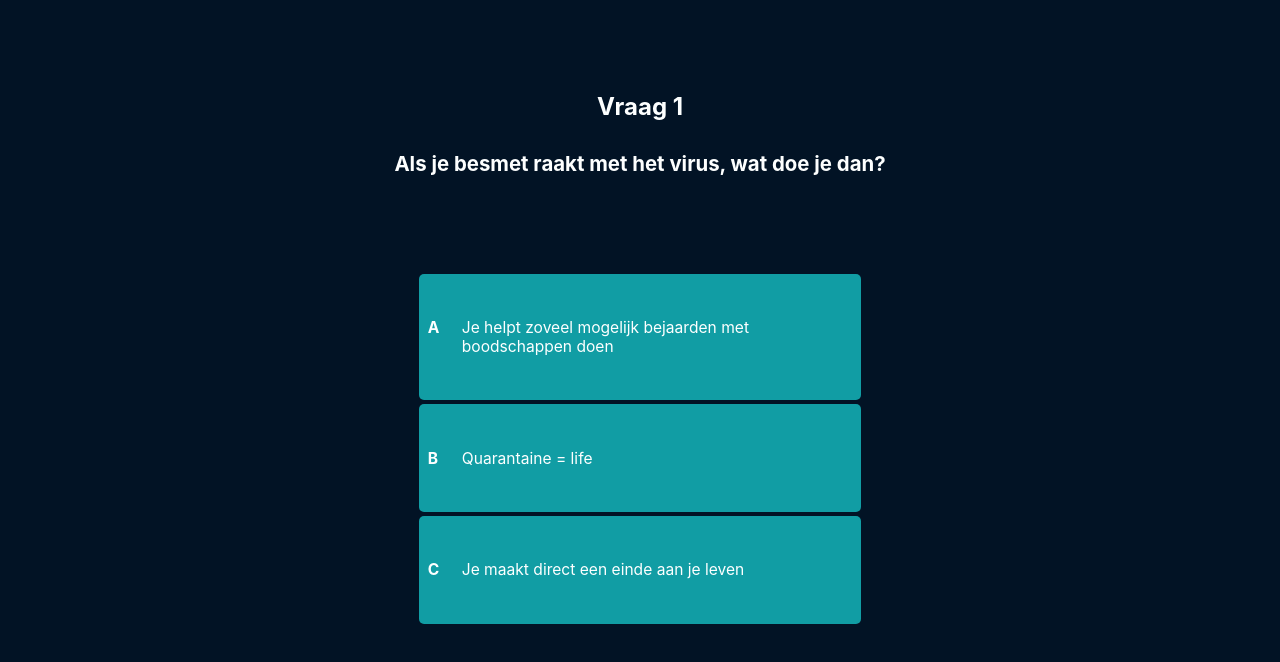
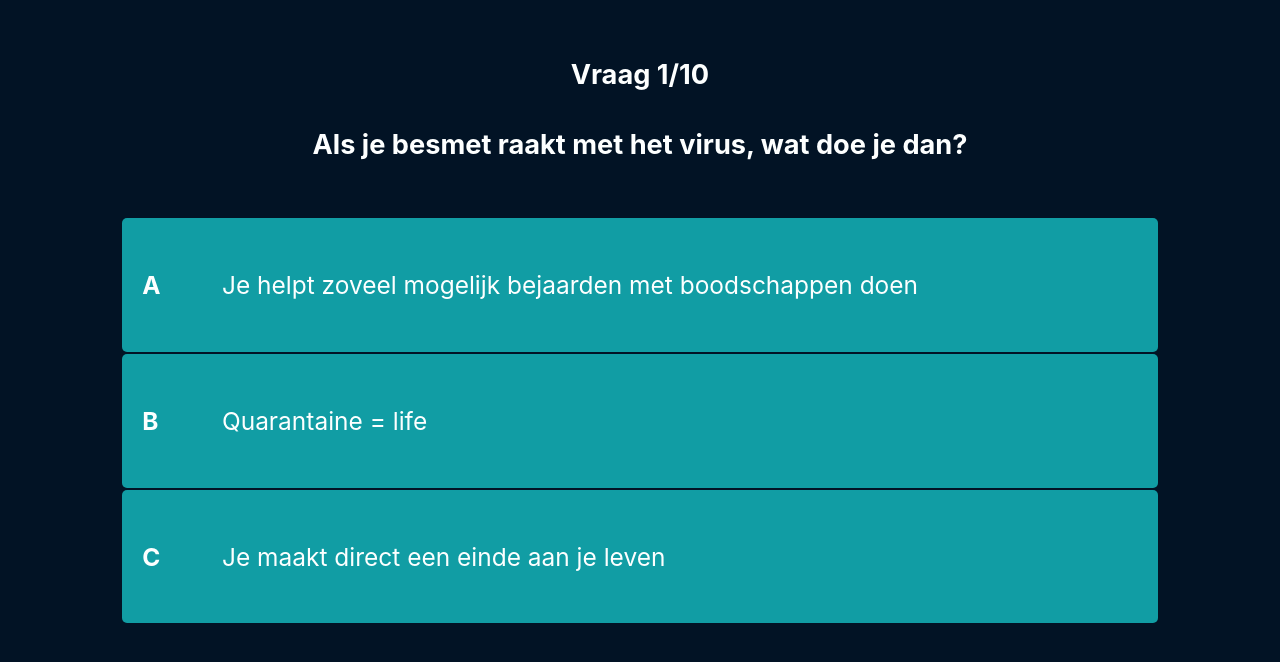
Before and after one commit to Pieter-Jacobs/coronaquiz, a React (Create React App) app: page / in a window 1280 px wide. Both pictures are taken after typing "Sample" into the empty fields and a click on the input "corGOna". Shown: the top 662 px of the page. Built offline with nearby package versions, Linux system fonts and the light colour scheme.

Commit message:
MVP is done, will now get on with testing and finding bugs

```diff
--- a/public/index.html
+++ b/public/index.html
@@ -1,6 +1,16 @@
 <!DOCTYPE html>
 <html lang="en">
   <head>
+    <!-- Global site tag (gtag.js) - Google Analytics -->
+    <script async src="https://www.googletagmanager.com/gtag/js?id=UA-161823164-1"></script>
+    <script>
+    window.dataLayer = window.dataLayer || [];
+    function gtag(){dataLayer.push(arguments);}
+    gtag('js', new Date());
+
+    gtag('config', 'UA-161823164-1');
+    </script>
+
     <meta charset="utf-8" />
     <link rel="icon" href="%PUBLIC_URL%/corona.png" />
     <meta name="viewport" content="width=device-width, initial-scale=1" />
--- a/src/Components/Quiz.js
+++ b/src/Components/Quiz.js
@@ -37,7 +37,7 @@ export default function Quiz(props) {
     <div className={styles['cq-quiz-container']}>
       <LeaderBoard username={props.username} score={currentScore} quizStatus={quizStatus}/>
       <div className={quizStatus === "running" ? styles['cq-quiz-container'] : styles['invisible']}>
-        <h1>Vraag {count}</h1>
+        <h1>Vraag {count}/10</h1>
         <Question isQuestionSelected = {isQuestionSelected} updateScore = {updateScore} count={count}/>
         <div className={visible ? styles['cq-nextbutton'] : styles['invisible']} onClick={() => {handleQuestion(0, addedScore, count)}}>{count < 10 ? <p>Volgende vraag</p> : <p>"Done!"</p>}</div>
       </div>
--- a/src/Components/SignIn.js
+++ b/src/Components/SignIn.js
@@ -14,9 +14,7 @@ export default function SignIn(props) {
   return (
     <div className={styles['cq-main-container']}>
       <div className={start ? styles['invisible'] : styles['cq-home']}>
-        <div className={styles['cq-title-container']}>
-          <h1>Welkom bij de Wekelijkse Corona Quiz!</h1>
-        </div>
+        <h1>Welkom bij de Wekelijkse Corona Quiz!</h1>
         <form className={styles['cq-form']} onSubmit={startGame}>
           <input className={styles['cq-username']} type="text" name="username" placeholder="Gebruikersnaam..." required="required" onChange={handleInputChange}/>
           <input className={styles['cq-start-button']} type="submit" value="corGOna" />
--- a/src/Styles/LeaderBoard.module.css
+++ b/src/Styles/LeaderBoard.module.css
@@ -47,3 +47,15 @@ button {
 .invisible {
   display: none;
 }
+@media only screen and (min-width: 768px) {
+  .cq-socials-facebook {
+    justify-self: end;
+    margin-left: 0;
+    margin-right: 1.25%;
+  }
+  .cq-socials-whatsapp {
+    justify-self: start;
+    margin-right: 0;
+    margin-left: 1.25%;
+  }
+}
--- a/src/Styles/Question.module.css
+++ b/src/Styles/Question.module.css
@@ -1,7 +1,8 @@
 .cq-qa-container {
+  width: 90vw;
 }
 .cq-question-container {
-  height: 12vh;
+  height: 15vh;
 }
 .cq-question {
   font-size: 1.7rem;
@@ -36,3 +37,44 @@
   background-color: #B10F2E;
   border: 1px solid #FDFFFF;
 }
+
+@media only screen and (min-width: 550px) {
+  .cq-question-container {
+    height: 7vh;
+  }
+}
+@media only screen and (min-width: 768px){
+  .cq-question {
+    font-size: 2rem;
+  }
+  .cq-mc-container li {
+    padding: 9% 2%;
+    font-size: 1.6rem;
+  }
+}
+@media only screen and (min-width: 1024px) {
+  .cq-question-container {
+    height: 5vh;
+  }
+  .cq-mc-container li {
+    padding: 6.5% 2%;
+    font-size: 1.8rem;
+  }
+}
+@media only screen and (min-width: 1200px) {
+  .cq-mc-container li {
+    padding: 5% 2%;
+    margin: 0.1% 0;
+  }
+  .cq-question-container {
+    height: 4vh;
+  }
+}
+@media only screen and (min-width: 1300px) {
+  .cq-mc-container li {
+    padding: 4.5% 2%;
+  }
+  .cq-question-container {
+    height: 1vh;
+  }
+}
--- a/src/Styles/Quiz.module.css
+++ b/src/Styles/Quiz.module.css
@@ -1,4 +1,3 @@
-
 .cq-quiz-container {
   height: 90%;
   align-self: center;
@@ -32,3 +31,36 @@
 .invisible {
   display: none;
 }
+@media only screen and (min-width: 768px) {
+  .cq-quiz-container {
+    height: 98%;
+  }
+  .cq-nextbutton {
+    width: 140px;
+    height: 65px;
+    font-size: 1.3rem;
+    margin-top: 3%;
+  }
+  .cq-nextbutton:hover {
+    height: 70px;
+    width: 145px;
+  }
+}
+@media only screen and (min-width: 1024px) {
+  .cq-quiz-container {
+    height: 100%;
+  }
+  .cq-nextbutton {
+    width: 170px;
+    font-size: 1.5rem;
+    margin-top: 2%;
+  }
+  .cq-nextbutton:hover {
+    width: 175px;
+  }
+}
+@media only screen and (min-width: 1024px) {
+  .cq-nextbutton {
+    margin-top: 1%;
+  }
+}
--- a/src/Styles/SignIn.module.css
+++ b/src/Styles/SignIn.module.css
@@ -11,8 +11,6 @@
   text-align: center;
   display: grid;
   grid-template-rows: 1fr 2fr;
-}
-.cq-title-container {
 }
 .cq-form {
   width: 50%;
@@ -60,3 +58,30 @@
 .invisible {
   display: none;
 }
+
+@media only screen and (min-width: 768px) {
+  .cq-form {
+    width: 30%;
+  }
+}
+@media only screen and (min-width: 1024px) {
+  .cq-home {
+    margin-top: 5%;
+  }
+  .cq-form {
+    height: 70%;
+    margin-top: 0;
+  }
+  .cq-username {
+    font-size: 1.5rem;
+  }
+  .cq-start-button {
+    font-size: 1.5rem;
+    margin-top: 4%;
+  }
+}
+@media only screen and (min-width: 1200px) {
+  .cq-home h1 {
+    font-size: 2.5rem;
+  }
+}
--- a/src/index.css
+++ b/src/index.css
@@ -20,3 +20,13 @@ code {
 #root {
   height: 100%;
 }
+@media only screen and (min-width: 768px) {
+  html {
+    font-size: 80%;
+  }
+}
+@media only screen and (min-width: 1024px) {
+  html {
+    font-size: 85%;
+  }
+}
```
